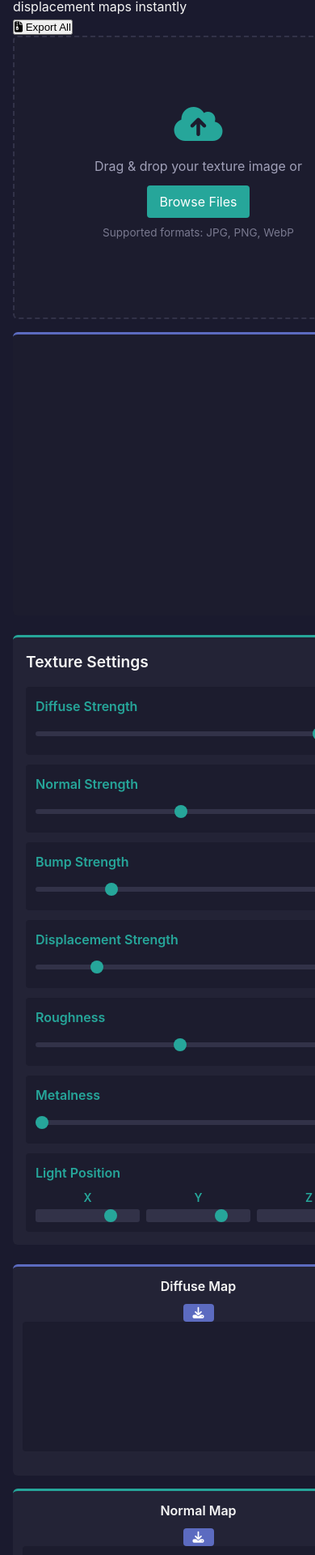
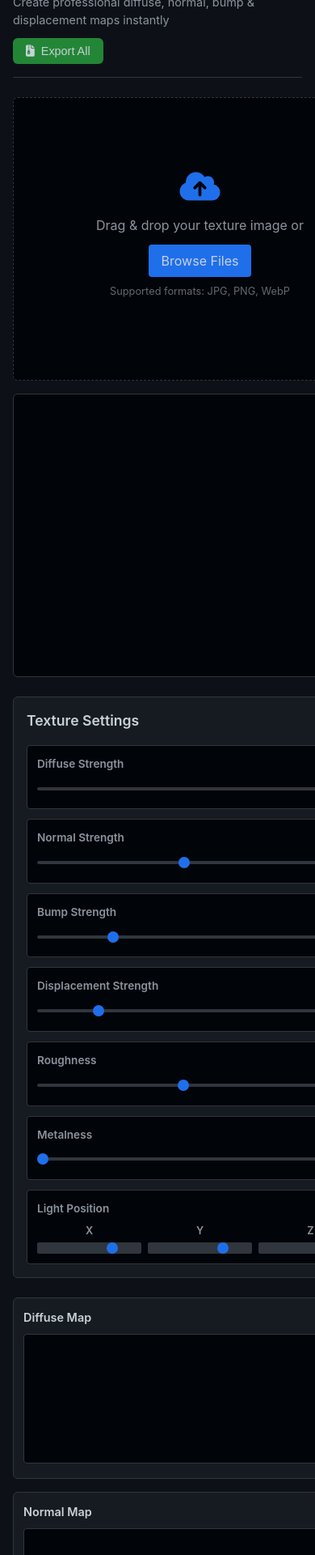
Before and after one commit to enricodeia/Texture-map-gen1, a plain HTML site: page index.html in a window 390 px wide. Shown: the part 80-2000 px from the top of the page at 81% size. Drawn offline with nearby package versions, Linux system fonts and the light colour scheme; a script that the page names is missing.

Commit message:
Update styles.css

```diff
--- a/styles.css
+++ b/styles.css
@@ -1,21 +1,27 @@
 :root {
-    --primary-color: #5C6BC0;
-    --secondary-color: #26A69A;
-    --dark-bg: #1A1A2E;
-    --darker-bg: #121224;
-    --surface-color: #232336;
-    --surface-dark: #1C1C2E;
-    --text-color: #F5F5F5;
-    --text-secondary: #A0A0B8;
-    --border-color: #323248;
-    --accent-color: #26A69A;
-    --danger-color: #EF5350;
+    /* GitHub-inspired color palette */
+    --bg-dark: #0d1117;
+    --bg-darker: #010409;
+    --bg-light: #161b22;
+    --primary-green: #238636;
+    --primary-blue: #1f6feb;
+    --primary-orange: #f0883e;
+    --text-primary: #c9d1d9;
+    --text-secondary: #8b949e;
+    --border-color: #30363d;
+    --hover-color: #2ea043;
+    --danger-color: #da3633;
+
+    /* Spacing */
     --space-1: 0.25rem;
     --space-2: 0.5rem;
     --space-3: 0.75rem;
     --space-4: 1rem;
     --space-6: 1.5rem;
     --space-8: 2rem;
+    --space-10: 2.5rem;
+
+    /* Radius */
     --radius-sm: 4px;
     --radius-md: 6px;
     --radius-lg: 8px;
@@ -29,8 +35,8 @@
 
 body {
     font-family: -apple-system, BlinkMacSystemFont, 'Segoe UI', Roboto, Helvetica, Arial, sans-serif;
-    background-color: var(--dark-bg);
-    color: var(--text-color);
+    background-color: var(--bg-dark);
+    color: var(--text-primary);
     line-height: 1.5;
 }
 
@@ -40,20 +46,47 @@ body {
     padding: var(--space-4);
 }
 
-header {
-    text-align: center;
+/* Navbar */
+.navbar {
+    display: flex;
+    justify-content: space-between;
+    align-items: center;
+    padding: var(--space-4) 0;
     margin-bottom: var(--space-6);
-    padding-bottom: var(--space-4);
     border-bottom: 1px solid var(--border-color);
 }
 
-header h1 {
-    font-size: 2rem;
-    margin-bottom: var(--space-2);
+.nav-brand h1 {
+    font-size: 1.5rem;
+    color: var(--text-primary);
+    margin-bottom: var(--space-1);
 }
 
-header p {
+.nav-brand p {
     color: var(--text-secondary);
+    font-size: 0.9rem;
+}
+
+.export-btn {
+    background-color: var(--primary-green);
+    color: var(--text-primary);
+    border: none;
+    border-radius: var(--radius-md);
+    padding: var(--space-2) var(--space-4);
+    font-size: 0.9rem;
+    cursor: pointer;
+    display: flex;
+    align-items: center;
+    gap: var(--space-2);
+    transition: background-color 0.2s;
+}
+
+.export-btn:hover {
+    background-color: var(--hover-color);
+}
+
+.export-btn i {
+    font-size: 0.9rem;
 }
 
 main {
@@ -73,8 +106,8 @@ main {
 }
 
 .upload-area {
-    background-color: var(--surface-dark);
-    border: 2px dashed var(--border-color);
+    background-color: var(--bg-darker);
+    border: 1px dashed var(--border-color);
     border-radius: var(--radius-md);
     padding: var(--space-4);
     cursor: pointer;
@@ -84,6 +117,7 @@ main {
     align-items: center;
     justify-content: center;
     position: relative;
+    transition: border-color 0.2s;
 }
 
 .upload-content {
@@ -97,12 +131,12 @@ main {
 }
 
 .upload-area:hover {
-    border-color: var(--accent-color);
+    border-color: var(--primary-blue);
 }
 
 .upload-area i {
-    font-size: 3rem;
-    color: var(--accent-color);
+    font-size: 2.5rem;
+    color: var(--primary-blue);
     margin-bottom: var(--space-4);
 }
 
@@ -113,21 +147,22 @@ main {
 
 .upload-hint {
     margin-top: var(--space-2);
-    font-size: 0.85rem;
+    font-size: 0.8rem;
     opacity: 0.7;
 }
 
 .upload-btn {
-    background-color: var(--accent-color);
-    color: white;
+    background-color: var(--primary-blue);
+    color: var(--text-primary);
     padding: var(--space-2) var(--space-4);
     border-radius: var(--radius-sm);
     cursor: pointer;
     border: none;
+    transition: background-color 0.2s;
 }
 
 .upload-btn:hover {
-    background-color: #2bbbad;
+    background-color: #388bfd;
 }
 
 /* Preview overlay for uploaded image */
@@ -137,7 +172,7 @@ main {
     left: 0;
     width: 100%;
     height: 100%;
-    background-color: var(--surface-dark);
+    background-color: var(--bg-darker);
     display: none;
     align-items: center;
     justify-content: center;
@@ -158,17 +193,19 @@ main {
     top: var(--space-2);
     right: var(--space-2);
     background-color: var(--danger-color);
-    color: white;
+    color: var(--text-primary);
     border: none;
-    width: 36px;
-    height: 36px;
+    width: 24px;
+    height: 24px;
     border-radius: 50%;
     display: flex;
     align-items: center;
     justify-content: center;
     cursor: pointer;
     z-index: 4;
+    font-size: 0.7rem;
     opacity: 0.8;
+    transition: opacity 0.2s;
 }
 
 .delete-btn:hover {
@@ -177,12 +214,12 @@ main {
 
 /* 3D Preview */
 .preview-3d {
-    background-color: var(--surface-dark);
+    background-color: var(--bg-darker);
     border-radius: var(--radius-md);
     height: 350px;
     overflow: hidden;
     position: relative;
-    border-top: 3px solid var(--primary-color);
+    border: 1px solid var(--border-color);
 }
 
 #sphere-container {
@@ -193,17 +230,17 @@ main {
 
 /* Controls */
 .controls-container {
-    background-color: var(--surface-color);
+    background-color: var(--bg-light);
     border-radius: var(--radius-md);
     padding: var(--space-4);
-    border-top: 3px solid var(--accent-color);
+    border: 1px solid var(--border-color);
 }
 
 .controls-container h3 {
     margin-bottom: var(--space-4);
     font-weight: 600;
-    color: var(--text-color);
-    font-size: 1.2rem;
+    color: var(--text-primary);
+    font-size: 1.1rem;
 }
 
 .controls-grid {
@@ -217,16 +254,18 @@ main {
 }
 
 .control-group {
-    background-color: var(--surface-dark);
+    background-color: var(--bg-darker);
     border-radius: var(--radius-sm);
     padding: var(--space-3);
+    border: 1px solid var(--border-color);
 }
 
 .control-group label {
     display: block;
     margin-bottom: var(--space-2);
     font-weight: 600;
-    color: var(--accent-color);
+    color: var(--text-secondary);
+    font-size: 0.85rem;
 }
 
 .slider-container {
@@ -239,39 +278,51 @@ input[type="range"] {
     flex: 1;
     -webkit-appearance: none;
     appearance: none;
-    height: 6px;
+    height: 4px;
     background: var(--border-color);
-    border-radius: 3px;
+    border-radius: 2px;
     outline: none;
 }
 
 input[type="range"]::-webkit-slider-thumb {
     -webkit-appearance: none;
     appearance: none;
-    width: 16px;
-    height: 16px;
+    width: 14px;
+    height: 14px;
     border-radius: 50%;
-    background: var(--accent-color);
+    background: var(--primary-blue);
     cursor: pointer;
+    transition: transform 0.2s;
+}
+
+input[type="range"]::-webkit-slider-thumb:hover {
+    transform: scale(1.2);
 }
 
 input[type="range"]::-moz-range-thumb {
-    width: 16px;
-    height: 16px;
+    width: 14px;
+    height: 14px;
     border: none;
     border-radius: 50%;
-    background: var(--accent-color);
+    background: var(--primary-blue);
     cursor: pointer;
+    transition: transform 0.2s;
+}
+
+input[type="range"]::-moz-range-thumb:hover {
+    transform: scale(1.2);
 }
 
 .value {
-    min-width: 36px;
+    min-width: 30px;
     text-align: center;
-    color: var(--accent-color);
-    background-color: var(--surface-dark);
+    color: var(--primary-blue);
+    background-color: var(--bg-darker);
     padding: 2px 6px;
     border-radius: var(--radius-sm);
     font-weight: 600;
+    font-size: 0.8rem;
+    border: 1px solid var(--border-color);
 }
 
 .light-controls {
@@ -287,8 +338,8 @@ input[type="range"]::-moz-range-thumb {
 }
 
 .light-control span {
-    font-size: 0.875rem;
-    color: var(--accent-color);
+    font-size: 0.8rem;
+    color: var(--text-secondary);
     font-weight: 600;
     text-align: center;
 }
@@ -301,63 +352,51 @@ input[type="range"]::-moz-range-thumb {
 }
 
 .map-preview {
-    background-color: var(--surface-color);
+    background-color: var(--bg-light);
     border-radius: var(--radius-md);
     padding: var(--space-3);
-    text-align: center;
     position: relative;
+    border: 1px solid var(--border-color);
 }
 
-.map-preview:nth-child(1) {
-    border-top: 3px solid var(--primary-color);
+.map-header {
+    display: flex;
+    justify-content: space-between;
+    align-items: center;
+    margin-bottom: var(--space-2);
 }
 
-.map-preview:nth-child(2) {
-    border-top: 3px solid var(--accent-color);
-}
-
-.map-preview:nth-child(3) {
-    border-top: 3px solid #7E57C2;
-}
-
-.map-preview:nth-child(4) {
-    border-top: 3px solid #42A5F5;
-}
-
-.map-preview h3 {
-    margin-bottom: var(--space-2);
+.map-header h3 {
     font-weight: 600;
-    color: var(--text-color);
-    font-size: 1rem;
+    color: var(--text-primary);
+    font-size: 0.9rem;
 }
 
 .map-preview canvas {
     width: 100%;
     height: 160px;
     border-radius: var(--radius-sm);
-    background-color: var(--surface-dark);
-    margin-bottom: var(--space-3);
+    background-color: var(--bg-darker);
+    border: 1px solid var(--border-color);
 }
 
 .download-btn {
-    background-color: var(--primary-color);
-    color: white;
+    background-color: var(--primary-blue);
+    color: var(--text-primary);
     border: none;
-    padding: var(--space-1) var(--space-3);
+    width: 24px;
+    height: 24px;
     border-radius: var(--radius-sm);
+    display: flex;
+    align-items: center;
+    justify-content: center;
     cursor: pointer;
-    font-weight: 500;
-    display: inline-flex;
-    align-items: center;
-    gap: var(--space-1);
+    font-size: 0.8rem;
+    transition: background-color 0.2s;
 }
 
 .download-btn:hover {
-    background-color: #6672c4;
-}
-
-.download-btn i {
-    font-size: 0.875rem;
+    background-color: #388bfd;
 }
 
 /* Footer */
@@ -367,10 +406,11 @@ footer {
     color: var(--text-secondary);
     padding: var(--space-3);
     border-top: 1px solid var(--border-color);
+    font-size: 0.9rem;
 }
 
 footer a {
-    color: var(--accent-color);
+    color: var(--primary-blue);
     text-decoration: none;
 }
 
@@ -389,7 +429,7 @@ footer a:hover {
     flex-direction: column;
     align-items: center;
     justify-content: center;
-    background-color: rgba(26, 26, 46, 0.85);
+    background-color: rgba(1, 4, 9, 0.85);
     z-index: 100;
     transition: opacity 0.3s ease;
 }
@@ -400,14 +440,14 @@ footer a:hover {
 
 .loading-indicator p {
     margin-top: var(--space-3);
-    color: var(--accent-color);
+    color: var(--primary-blue);
 }
 
 .spinner {
-    width: 40px;
-    height: 40px;
-    border: 4px solid var(--surface-color);
-    border-top-color: var(--accent-color);
+    width: 32px;
+    height: 32px;
+    border: 3px solid var(--bg-light);
+    border-top-color: var(--primary-blue);
     border-radius: 50%;
     animation: spin 1s linear infinite;
 }
@@ -422,7 +462,7 @@ footer a:hover {
     flex-direction: column;
     align-items: center;
     justify-content: center;
-    background-color: rgba(26, 26, 46, 0.8);
+    background-color: rgba(1, 4, 9, 0.8);
     z-index: 1000;
     backdrop-filter: blur(3px);
 }
@@ -432,7 +472,7 @@ footer a:hover {
     position: fixed;
     bottom: 20px;
     right: 20px;
-    background-color: var(--surface-dark);
+    background-color: var(--bg-darker);
     border-radius: var(--radius-sm);
     padding: var(--space-3);
     display: flex;
@@ -443,6 +483,7 @@ footer a:hover {
     transition: transform 0.3s ease, opacity 0.3s ease;
     z-index: 1001;
     max-width: 300px;
+    border: 1px solid var(--border-color);
 }
 
 .notification.show {
@@ -451,16 +492,17 @@ footer a:hover {
 }
 
 .notification i {
-    font-size: 1.2rem;
+    font-size: 1.1rem;
 }
 
 .notification p {
     margin: 0;
-    color: var(--text-color);
+    color: var(--text-primary);
+    font-size: 0.9rem;
 }
 
 .notification.success {
-    border-left: 3px solid #4CAF50;
+    border-left: 3px solid var(--primary-green);
 }
 
 .notification.error {
@@ -468,11 +510,11 @@ footer a:hover {
 }
 
 .notification.info {
-    border-left: 3px solid var(--primary-color);
+    border-left: 3px solid var(--primary-blue);
 }
 
 .notification.success i {
-    color: #4CAF50;
+    color: var(--primary-green);
 }
 
 .notification.error i {
@@ -480,7 +522,7 @@ footer a:hover {
 }
 
 .notification.info i {
-    color: var(--primary-color);
+    color: var(--primary-blue);
 }
 
 /* Animation keyframes */
@@ -508,6 +550,15 @@ footer a:hover {
 }
 
 @media (max-width: 640px) {
+    .navbar {
+        flex-direction: column;
+        align-items: flex-start;
+    }
+
+    .nav-actions {
+        margin-top: var(--space-3);
+    }
+
     .controls-grid,
     .map-container {
         grid-template-columns: 1fr;
```
